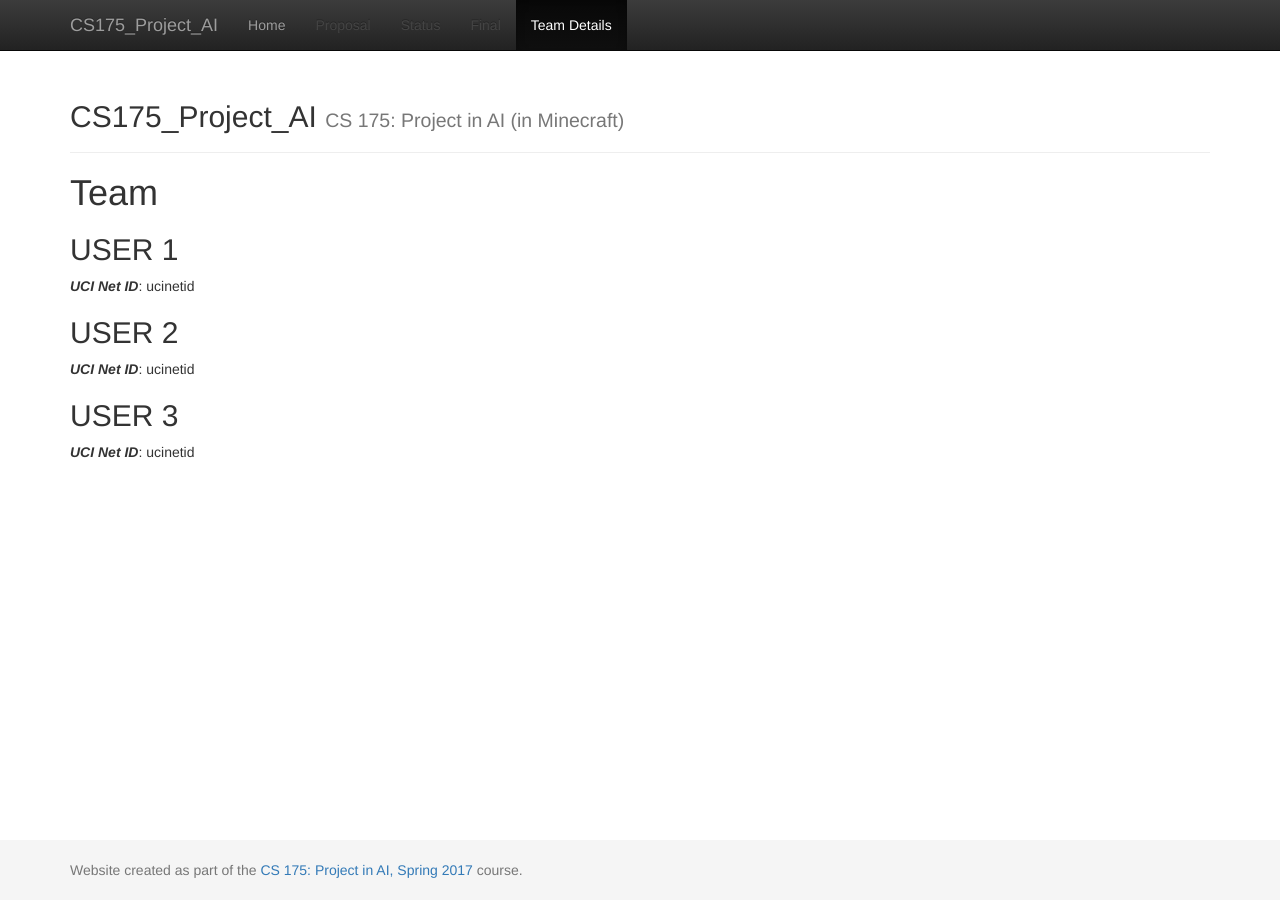
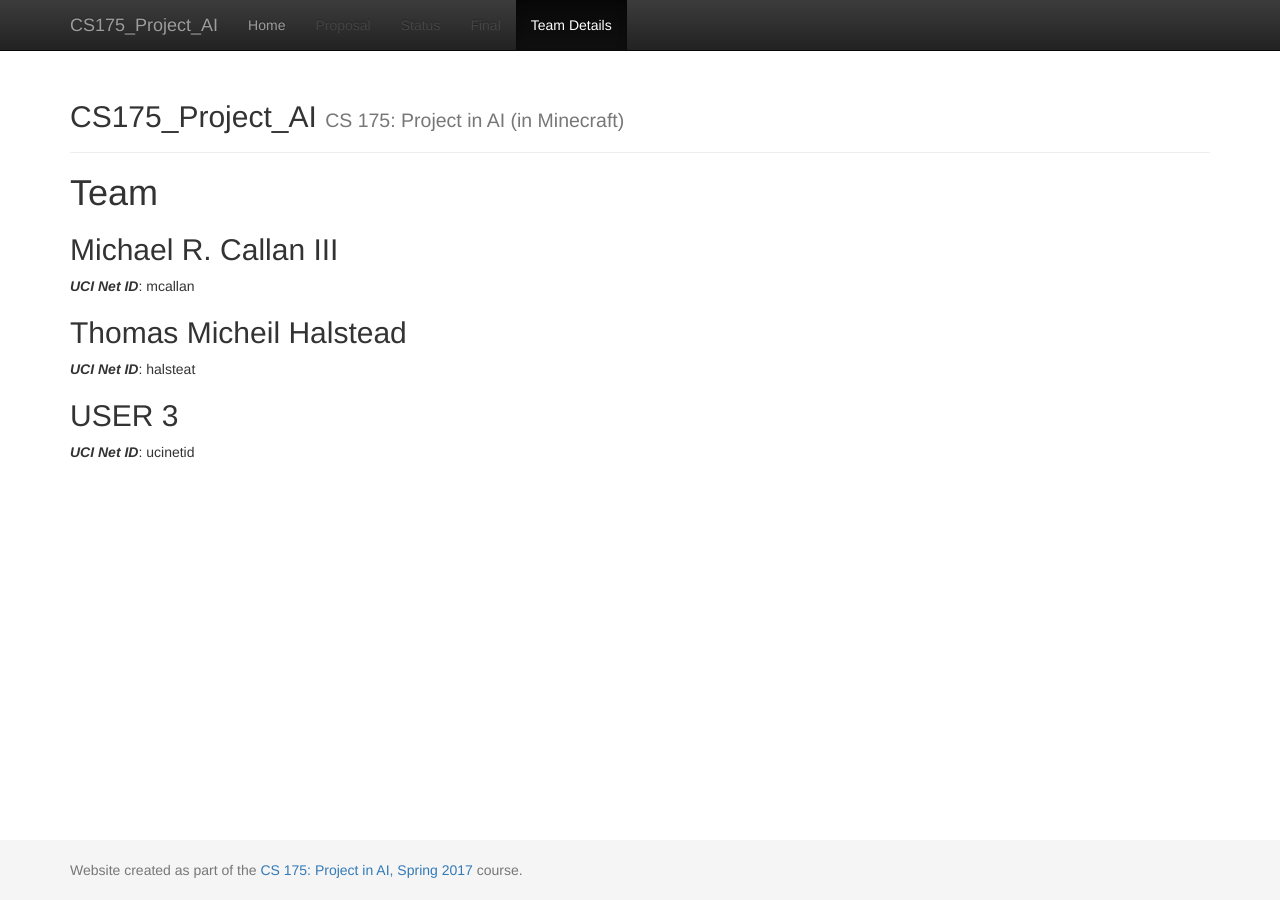
Before and after one commit to keiki83/CS175_Project_AI, a Jekyll site: the page built from docs/team.md, in a window 1280 px wide. Built offline with Jekyll 4.4.1, drawn with Linux system fonts in a browser that asks for light colours.

Commit message:
Update names/id

```diff
--- a/docs/team.md
+++ b/docs/team.md
@@ -6,11 +6,11 @@ title:  Team
 # {{ page.title }}
 
 
-## USER 1
-***UCI Net ID***: ucinetid
+## Michael R. Callan III
+***UCI Net ID***: mcallan
 
-## USER 2
-***UCI Net ID***: ucinetid
+## Thomas Micheil Halstead
+***UCI Net ID***: halsteat
 
 ## USER 3
 ***UCI Net ID***: ucinetid
```
